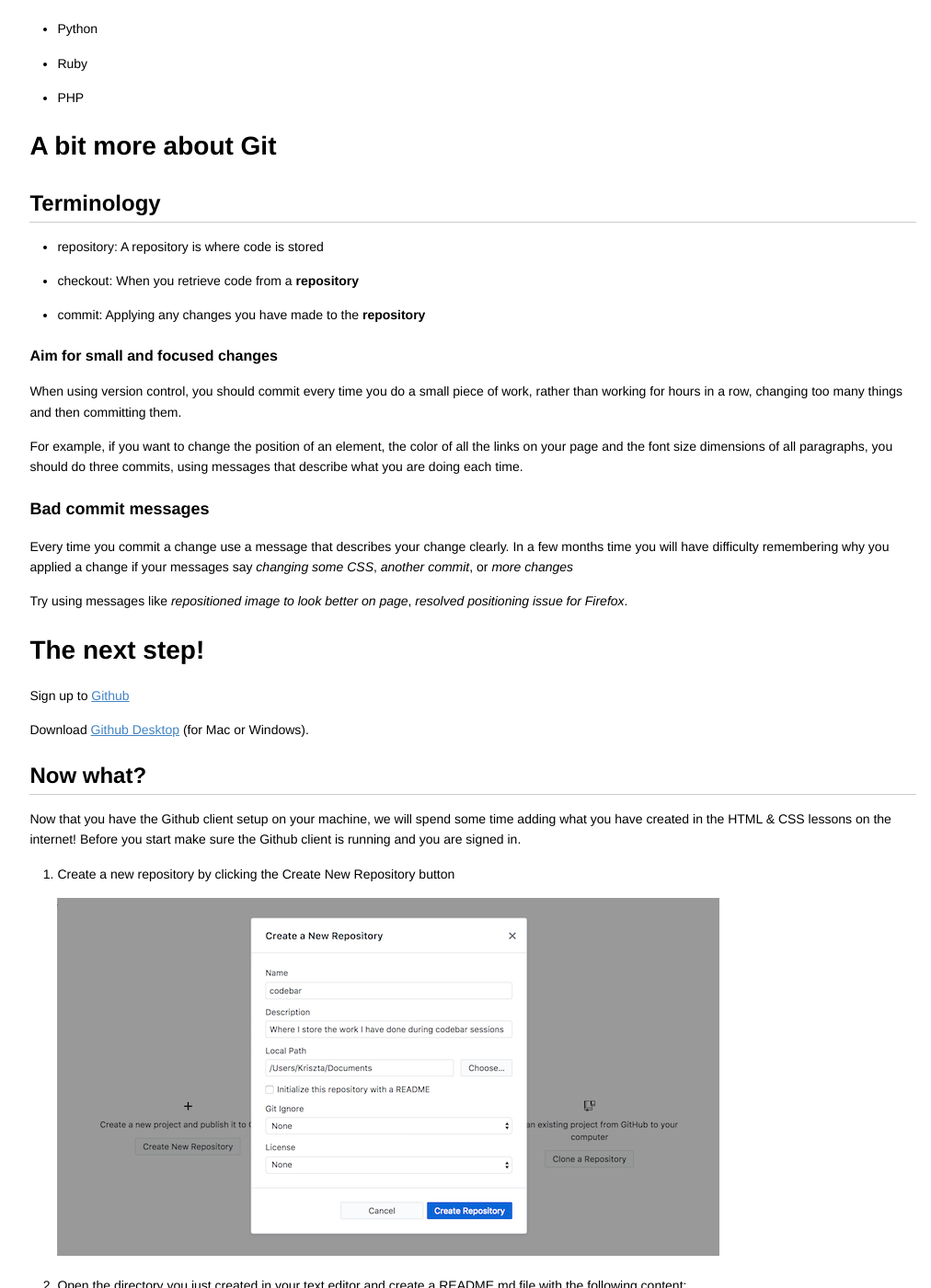
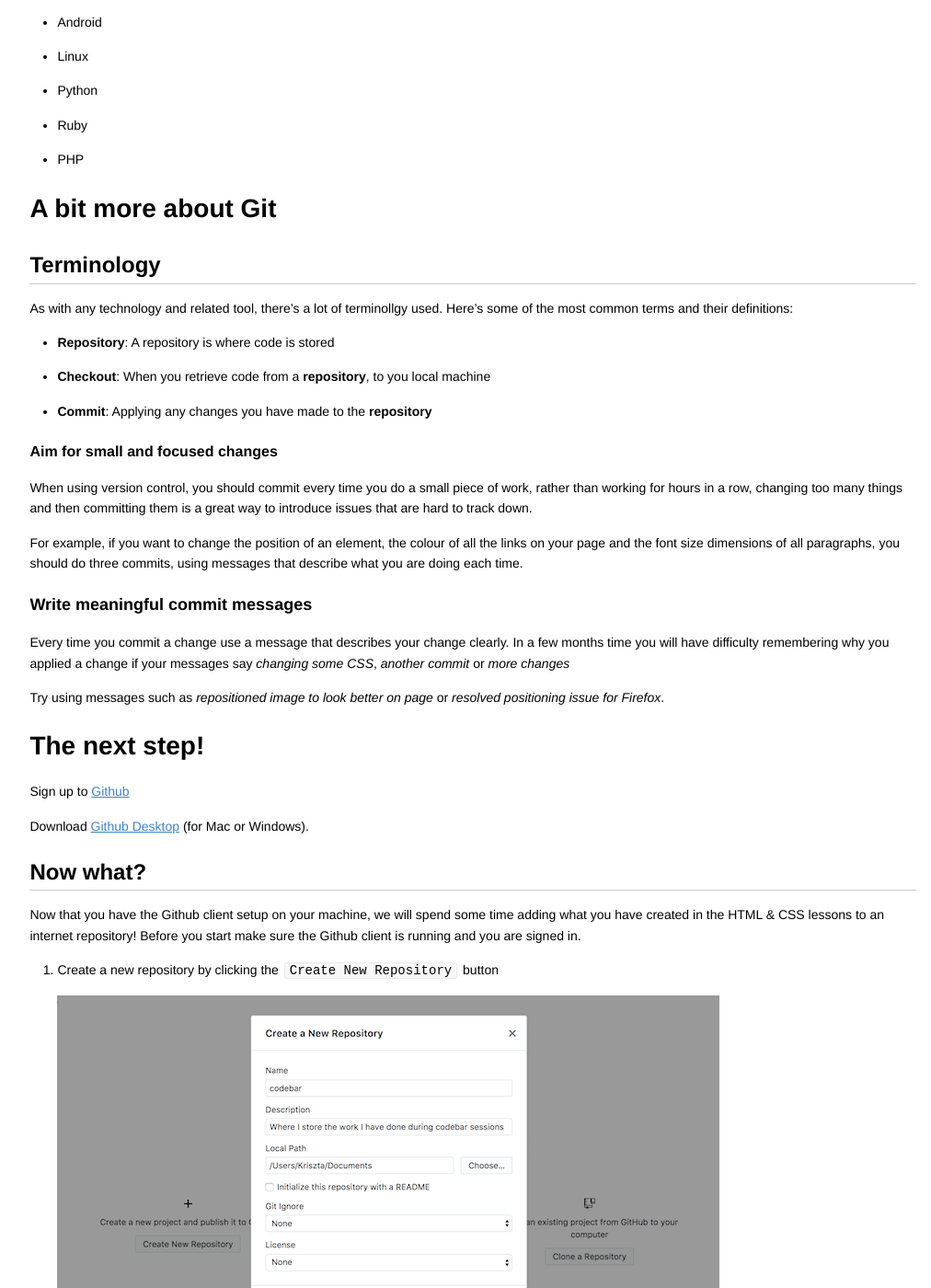
Before and after one commit to codebar/tutorials, a Jekyll site: the page built from version-control/introduction/tutorial.md, in a window 1280 px wide and 1400 px high, scrolled down 2842 px. Shown: the whole window at 92% size, without its empty margins (126-1138 px from the left). Built offline with Jekyll 4.4.1, drawn with Linux system fonts in a browser that asks for light colours; some of the changed text lies outside the part shown.

Commit message:
Minor changes - grammar, highlighted text naming buttons. Added sub-points on Why use version control section.

```diff
--- a/version-control/introduction/tutorial.md
+++ b/version-control/introduction/tutorial.md
@@ -5,7 +5,7 @@ title: Introduction to version control and git
 
 ## What is version control?
 
-Version control is a way to manage and track any changes you make to your files.
+Version control is a way to manage and track any changes you make to your files.  If you've been using online services such as Google Docs or Wikipedia, then you'll already have been working with documents and pages that use a version control system.
 
 ### Google docs revision history
 
@@ -38,21 +38,23 @@ Wikipedia also holds a history of all changes.
 
 ## Why do you need Version Control?
 
-- When used on a regular basis, version control helps you to store your files safely. It makes it easy to figure out what broke your code as you can roll back to a previous version and work out when things last worked as expected.
+- When used on a regular basis, version control helps you to store your files safely. It makes it easy to figure out what broke your code, as you can roll back to a previous version and work out when things last worked as expected.
+    - With no version control in place you'll only have one copy of your file, then when it breaks there's no way to get back to good code!
 
-- It is also helpful when working with other people as it combines all the changes together, and tracks who, why and when it changed.
+- It is also helpful when working with other people as it combines all the changes together and tracks who, why and when it changed.
+    - In the work environment this may be essential to know for example, what issue the change fixes or customer requirement it relates to.
 
 ## Code version control systems
 
-There are a number of different version control systems. The most popular ones are **svn** (or Subversion), **cvs**, **mercurial** and **git**.
+There are a number of different version control systems. The most popular ones are **svn** (or Subversion), **cvs**, **Mercurial** and **Git**.
 
-We will be using **git**.
+We will be using **Git**.
 
 ### Why Git?
 
-There are a number of reasons we chose git. To name some
+There are a number of reasons we chose Git, namely;
 
-- A lot of learning resources
+- A lot of learning resources are publicly available
 
 - Does not require you to be connected to the internet to use
 
@@ -78,23 +80,25 @@ Some popular project using git:
 
 ## Terminology
 
-- repository: A repository is where code is stored
+As with any technology and related tool, there's a lot of terminollgy used. Here's some of the most common terms and their definitions:
 
-- checkout: When you retrieve code from a **repository**
+- **Repository**: A repository is where code is stored
 
-- commit: Applying any changes you have made to the **repository**
+- **Checkout**: When you retrieve code from a **repository**, to you local machine
+
+- **Commit**: Applying any changes you have made to the **repository**
 
 #### Aim for small and focused changes
 
-When using version control, you should commit every time you do a small piece of work, rather than working for hours in a row, changing too many things and then committing them.
+When using version control, you should commit every time you do a small piece of work, rather than working for hours in a row, changing too many things and then committing them is a great way to introduce issues that are hard to track down.
 
-For example, if you want to change the position of an element, the color of all the links on your page and the font size dimensions of all paragraphs, you should do three commits, using messages that describe what you are doing each time.
+For example, if you want to change the position of an element, the colour of all the links on your page and the font size dimensions of all paragraphs, you should do three commits, using messages that describe what you are doing each time.
 
-### Bad commit messages
+### Write meaningful commit messages
 
-Every time you commit a change use a message that describes your change clearly. In a few months time you will have difficulty remembering why you applied a change if your messages say _changing some CSS_, _another commit_, or _more changes_
+Every time you commit a change use a message that describes your change clearly. In a few months time you will have difficulty remembering why you applied a change if your messages say _changing some CSS_, _another commit_ or _more changes_
 
-Try using messages like _repositioned image to look better on page_, _resolved positioning issue for Firefox_.
+Try using messages such as _repositioned image to look better on page_ or _resolved positioning issue for Firefox_.
 
 # The next step!
 
@@ -104,17 +108,17 @@ Download [Github Desktop](https://desktop.github.com/) (for Mac or Windows).
 
 ## Now what?
 
-Now that you have the Github client setup on your machine, we will spend some time adding what you have created in the HTML & CSS lessons on the internet! Before you start make sure the Github client is running and you are signed in.
+Now that you have the Github client setup on your machine, we will spend some time adding what you have created in the HTML & CSS lessons to an internet repository! Before you start make sure the Github client is running and you are signed in.
 
-1. Create a new repository by clicking the Create New Repository button
+1. Create a new repository by clicking the `Create New Repository` button
 
 	![](images/create-new-repository.png)
 
-2. Open the directory you just created in your text editor and create a README.md file with the following content:
+2. In your text editor, open the directory you just created and create a README.md file with the following content:
 
 	_This is where I store the work I have done at codebar._
 
-3. Go back to the Github client and commit the file by filling out the Summary field and hitting the Commit to master button
+3. Go back to the Github client and commit the file by filling out the `Summary` field and hitting the `Commit to master` button
 
 	![](images/add-readme.png)
 
```
Also changed, not shown: other parts of version-control/introduction/tutorial.md (+3 -3 lines).
